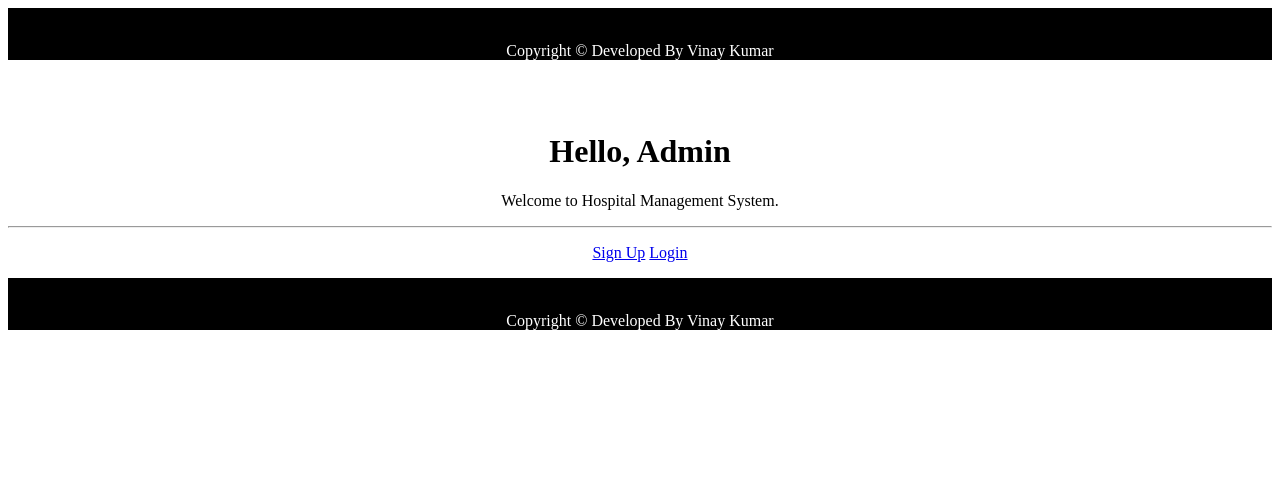
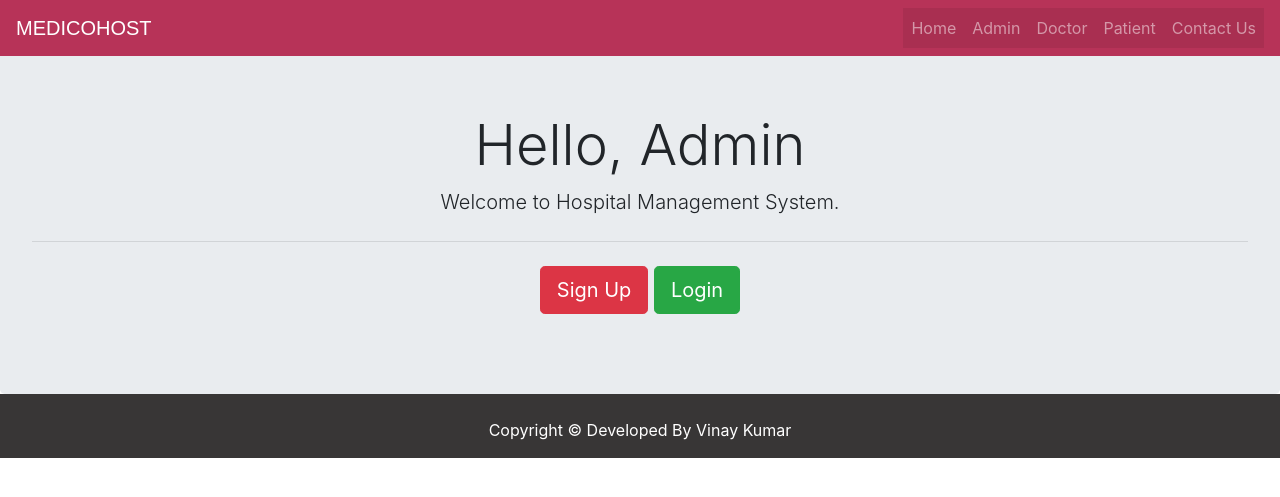
Before and after one commit to squirtlelive/HMS, a Django app: page /adminclick in a window 1280 px wide. Shown: the top 497 px of the page. Run offline with Django 4.2, Linux system fonts and the light colour scheme; some libraries are stand-ins or nearby versions.

Commit message:
Merge branch 'main' of https://github.com/squirtlelive/HMS

```diff
--- a/hms/urls.py
+++ b/hms/urls.py
@@ -19,10 +19,16 @@ from hospital import views
 
 urlpatterns = [
     path('admin/', admin.site.urls),
+    path('', views.home_view),
 
 
     path('adminclick', views.adminclick_view),
     path('doctorclick', views.doctorclick_view),
-    #path('patientclick', views.patientclick_view),
+    path('patientclick', views.patient_click_view),
+
+    path('adminsignup', views.admin_signup_view),
+    path('doctorsignup', views.doctor_signup_view),
+    path('patientsignup', views.patient_signup_view),
+
 
 ]
--- a/hospital/views.py
+++ b/hospital/views.py
@@ -17,6 +17,18 @@ def doctorclick_view(request):
 def patient_click_view(request):
     return render(request, 'hospital/patientclick.html')
 
+def admin_signup_view(request):
+    return render(request, 'hospital/adminsignup.html')
+
+def doctor_signup_view(request):
+    return render(request, 'hospital/doctorsignup.html')
+
+def patient_signup_view(request):
+    return render(request, 'hospital/patientsignup.html')
+
+def is_admin(user):
+    return user.groups.filter(name='ADMIN').exists()
+
 
 
 # Create your views here.
--- a/templates/hospital/footer.html
+++ b/templates/hospital/footer.html
@@ -8,13 +8,14 @@
   <link rel="stylesheet" href="https://maxcdn.bootstrapcdn.com/font-awesome/4.7.0/css/font-awesome.min.css">
 
 
+
   <style>
     /*---------------------------------------
    Social section
 -----------------------------------------*/
     footer {
       padding: 0px 0px 0px 0px;
-      background-color: black;
+      background-color: rgb(56, 54, 54);
       margin: 0px;
     }
 
@@ -30,11 +31,12 @@
 
     .fa:hover {
       opacity: 0.5;
-      text-decoration: none;
+      text-decoration-color: antiquewhite;
+
     }
 
     .fa-facebook {
-      background: #3B5998;
+      background: #4a3b98;
       color: white;
       margin-top: 30px;
     }
--- a/templates/hospital/homebase.html
+++ b/templates/hospital/homebase.html
@@ -8,6 +8,7 @@
 </head>
 
 <body>
+
   {% include "hospital/navbar.html" %}
   {%block content%}
 
--- a/templates/hospital/navbar.html
+++ b/templates/hospital/navbar.html
@@ -1,82 +1,62 @@
-
 <!DOCTYPE html>
-<html>
+{% load static %}
+<html lang="en">
 
 <head>
+  <meta charset="utf-8">
+  <link rel="stylesheet" href="https://stackpath.bootstrapcdn.com/bootstrap/4.3.1/css/bootstrap.min.css">
+  <link rel="stylesheet" href="https://maxcdn.bootstrapcdn.com/font-awesome/4.7.0/css/font-awesome.min.css">
+  <script src="https://ajax.googleapis.com/ajax/libs/jquery/3.3.1/jquery.min.js"></script>
+  <script src="https://cdnjs.cloudflare.com/ajax/libs/popper.js/1.14.7/umd/popper.min.js"></script>
+  <script src="https://stackpath.bootstrapcdn.com/bootstrap/4.3.1/js/bootstrap.min.js"></script>
 
+  <style type="text/css">
+    .bs-example {
+      margin: 0px;
 
-  <link rel="stylesheet" href="https://maxcdn.bootstrapcdn.com/font-awesome/4.7.0/css/font-awesome.min.css">
-
-
-  <style>
-    /*---------------------------------------
-   Social section
------------------------------------------*/
-    footer {
-      padding: 0px 0px 0px 0px;
-      background-color: black;
-      margin: 0px;
     }
 
-    .fa {
-      padding: 20px;
-      font-size: 23px;
-      width: 60px;
-      text-align: center;
-      text-decoration: none;
-      margin: 5px 2px;
-      border-radius: 50%;
-    }
-
-    .fa:hover {
-      opacity: 0.5;
-      text-decoration: none;
-    }
-
-    .fa-facebook {
-      background: #3B5998;
-      color: white;
-      margin-top: 30px;
-    }
-
-    .fa-whatsapp {
-      background: #25d366;
-      color: white;
-    }
-
-    .fa-twitter {
-      background: #55ACEE;
-      color: white;
-    }
-
-    .fa-instagram {
-      background: #125688;
-      color: white;
-    }
-
-    p {
-      text-align: center;
+    .navbar-brand {
+      font-size: 20px;
+      font-family: sans-serif;
 
     }
   </style>
 </head>
 
-<footer>
+<body>
 
 
 
-  <br>
-  <div class="container">
-    <div class="row">
-      <div class="col-md-12 col-sm-12">
-        <div style="color:#ffffff;" class="wow fadeInUp footer-copyright">
-          <p>
-            Copyright &copy;  Developed By Vinay Kumar </p>
-        </div>
-      </div>
-    </div>
-  </div>
-</footer>
+  <div class="bs-example">
+    <nav class="navbar navbar-expand-md navbar-dark fixed-top" style="background:#b73358;">
+      <a href="/" class="navbar-brand">MEDICOHOST</a>
+      <button type="button" class="navbar-toggler" data-toggle="collapse" data-target="#navbarCollapse">
+        <span class="navbar-toggler-icon"></span>
+      </button>
+
+      <div class="collapse navbar-collapse justify-content-between" id="navbarCollapse">
+        <div class="navbar-nav">
 
 
+
+
+        </div>
+
+        <div class="navbar-nav">
+          <a href="/" class="nav-item nav-link table-active">Home</a>
+          <a href="/adminclick" class="nav-item nav-link table-active ">Admin</a>
+          <a href="/doctorclick" class="nav-item nav-link  table-active">Doctor</a>
+          <a href="/patientclick" class="nav-item nav-link table-active">Patient</a>
+          <a href="/contactus" class="nav-item nav-link table-active">Contact Us</a>
+        </div>
+
+      </div>
+    </nav>
+  </div>
+
+
+
+</body>
+
 </html>
```
Also changed, not shown: templates/hospital/index.html (added, +76 -0 lines), templates/hospital/patientclick.html (added, +31 -0 lines), templates/hospital/admin_doctor_patient_card.html (added).
